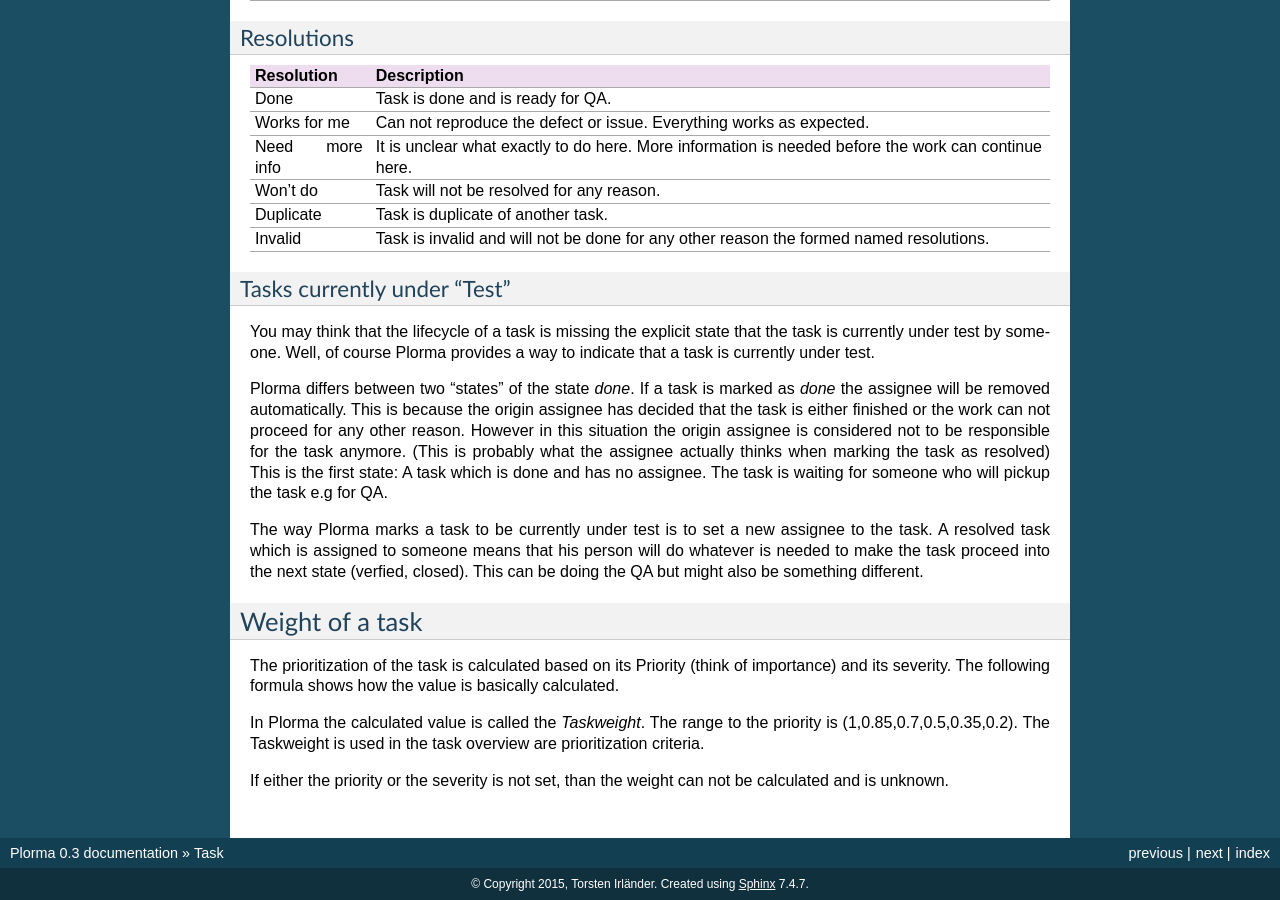
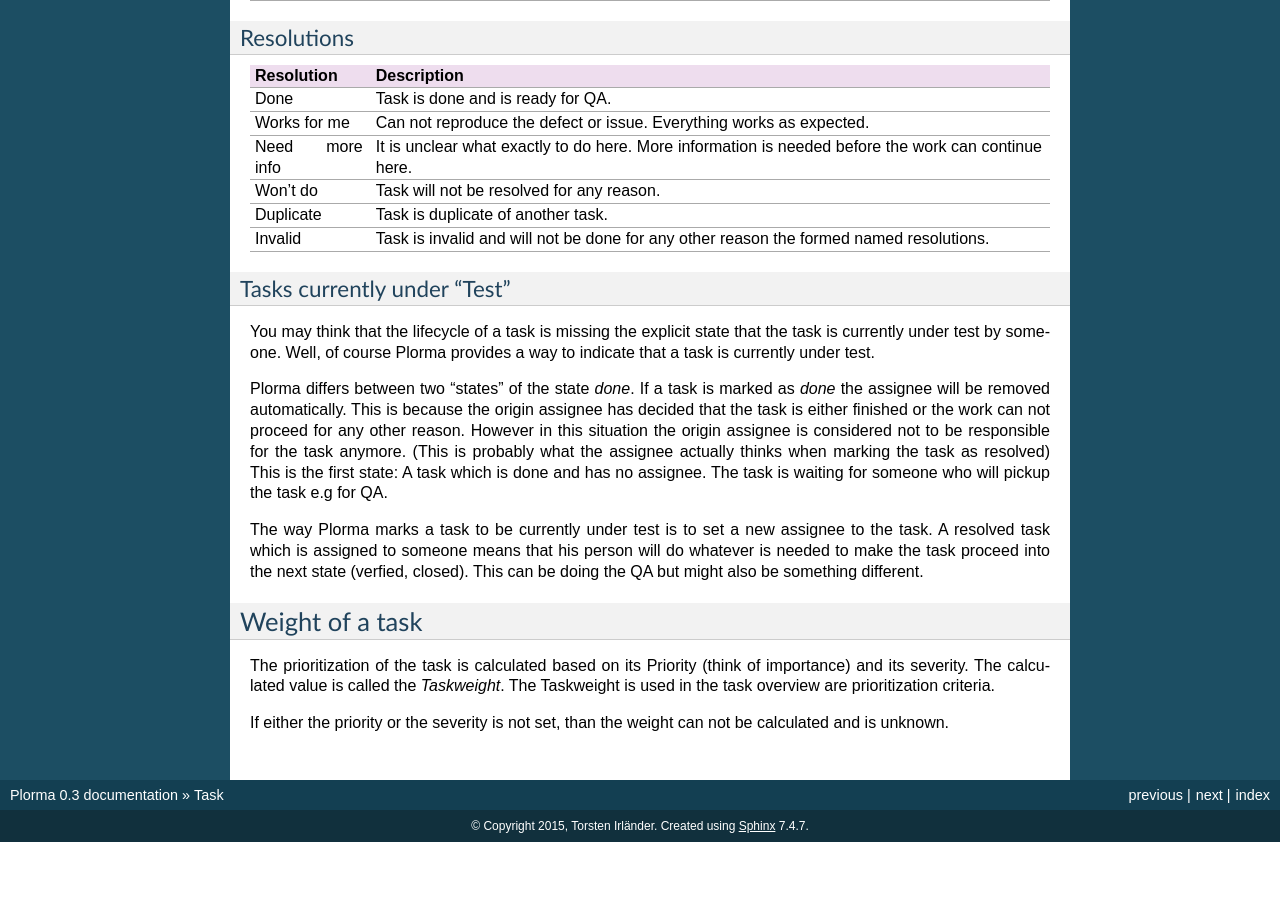
Before and after one commit to toirl/plorma, a Sphinx documentation site: the page built from docs/source/userguide/task.rst, in a window 1280 px wide and 900 px high, scrolled down 2736 px. Built offline with Sphinx 7.4.7, drawn with Linux system fonts in a browser that asks for light colours; after the commit the page ends 3578 px from its top, so only the background shows below that.

Commit message:
Fixed description of Weight of task
Removed hints on formular

```diff
--- a/docs/source/userguide/task.rst
+++ b/docs/source/userguide/task.rst
@@ -193,12 +193,8 @@ different.
 Weight of a task
 ================
 The prioritization of the task is calculated based on its Priority (think of
-importance) and its severity. The following formula shows how the value is
-basically calculated.
-
-In Plorma the calculated value is called the *Taskweight*. The range to the
-priority is (1,0.85,0.7,0.5,0.35,0.2). The Taskweight is used in the task
-overview are prioritization criteria.
+importance) and its severity. The calculated value is called the *Taskweight*.
+The Taskweight is used in the task overview are prioritization criteria.
 
 If either the priority or the severity is not set, than the weight can
 not be calculated and is unknown.
```
